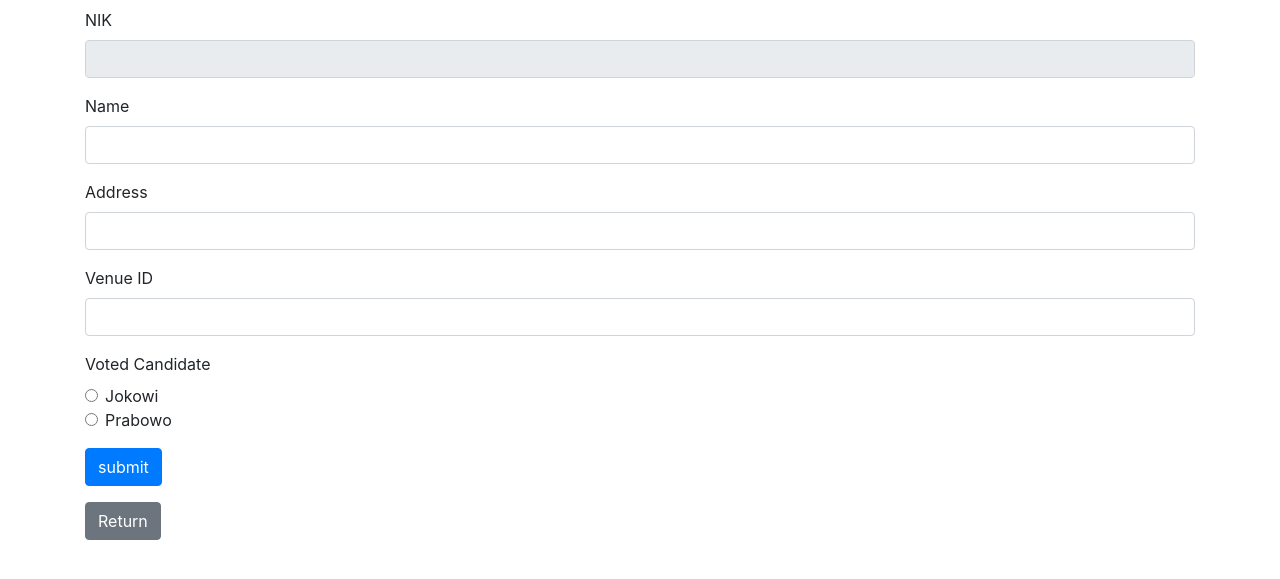
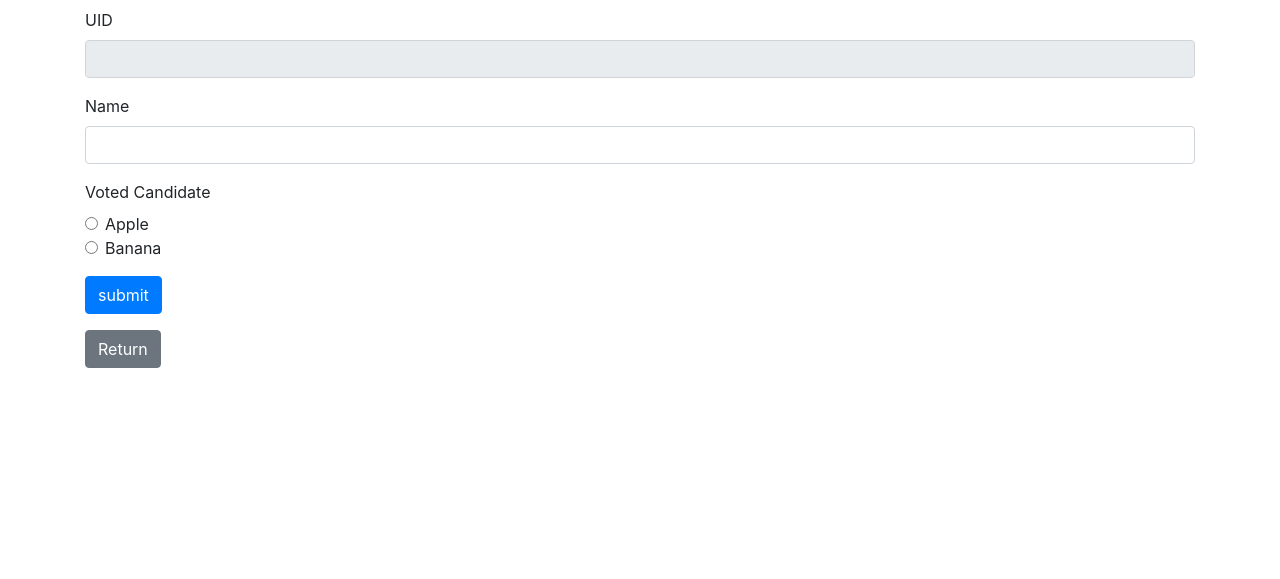
Before and after one commit to adrikacang/e-vote, a Flask app: template app/templates/vote.html in a window 1280 px wide. Shown: the top 579 px of the page. Run offline with Flask 2, Linux system fonts and the light colour scheme; the template is opened without the code that fills it, so the values that code supplies are empty; some libraries are stand-ins or nearby versions.

Commit message:
Add database mechanism update the block status

```diff
--- a/app/templates/login.html
+++ b/app/templates/login.html
@@ -6,9 +6,9 @@
     <div class="row">
       <div class="col-sm">
         <form action="#" method="post">
-          <label for="basic-nik">Please Insert Your NIK </label>
+          <label for="basic-uid">Please Insert Your UID </label>
           <div class="input-group mb-2">
-            <input type="text" name="nik" class="form-control" id="basic-url" aria-describedby="basic-addon3">
+            <input type="text" name="uid" class="form-control" id="basic-url" aria-describedby="basic-addon3">
             <input type="submit" class="btn btn-secondary" value="submit">
           </div>
           {% if error %}
--- a/app/templates/vote.html
+++ b/app/templates/vote.html
@@ -4,30 +4,22 @@
 <div class="container">
   <form action="#" method="post" role="form">
     <div class="form-group">
-      <label for="nik">NIK</label>
-      <input type="text" name="nik" disabled class="form-control" id="basic-url" aria-describedby="basic-addon3" value={{nik}}>
+      <label for="uid">UID</label>
+      <input type="text" name="uid" disabled class="form-control" id="basic-url" aria-describedby="basic-addon3" value={{uid}}>
     </div>
     <div class="form-group">
       <label for="name">Name</label>
       <input type="text" name="name" class="form-control" id="basic-url" aria-describedby="basic-addon3">
     </div>
     <div class="form-group">
-      <label for="address">Address</label>
-      <input type="text" name="address" class="form-control" id="basic-url" aria-describedby="basic-addon3">
-    </div>
-    <div class="form-group">
-      <label for="venue_id">Venue ID</label>
-      <input type="text" name="venue_id" class="form-control" id="basic-url" aria-describedby="basic-addon3">
-    </div>
-    <div class="form-group">
       <label for="voted_candidate">Voted Candidate</label>
       <div class="form-check ">
-        <input class="form-check-input" type="radio" name="voted_candidate" id="inlineRadio1" value="Jokowi">
-        <label class="form-check-label" for="inlineRadio1">Jokowi</label>
+        <input class="form-check-input" type="radio" name="voted_candidate" id="inlineRadio1" value="Apple">
+        <label class="form-check-label" for="inlineRadio1">Apple</label>
       </div>
       <div class="form-check">
-        <input class="form-check-input" type="radio" name="voted_candidate" id="inlineRadio2" value="Prabowo">
-        <label class="form-check-label" for="inlineRadio2">Prabowo</label>
+        <input class="form-check-input" type="radio" name="voted_candidate" id="inlineRadio2" value="Banana">
+        <label class="form-check-label" for="inlineRadio2">Banana</label>
       </div>
     </div>
     <div class="form-group">
--- a/node_server.py
+++ b/node_server.py
@@ -1,6 +1,7 @@
 from hashlib import sha256
 import json
 import time
+import sqlite3
 
 from flask import Flask, request
 from merkletools import MerkleTools
@@ -47,7 +48,6 @@ class Blockchain:
     def __init__(self):
         self.unconfirmed_transactions = []
         self.chain = []
-        self.niks = []
 
     def create_genesis_block(self):
         """
@@ -167,13 +167,13 @@ peers = set()
 @app.route('/login', methods=['POST'])
 def login():
     tx_data = request.get_json()
-    required_fields = ["nik"]
+    required_fields = ["uid"]
 
     for field in required_fields:
         if not tx_data.get(field):
             return "Invalid transaction data", 404
 
-    if tx_data["nik"] in blockchain.niks:
+    if is_user_exist(tx_data["uid"]):
         return "Voter has been voted", 400
 
     return "Voter has not been voted", 200
@@ -184,13 +184,13 @@ def login():
 @app.route('/new_transaction', methods=['POST'])
 def new_transaction():
     tx_data = request.get_json()
-    required_fields = ["name", "nik", "address", "venue_id", "voted_candidate"]
+    required_fields = ["name", "uid", "voted_candidate"]
 
     for field in required_fields:
         if not tx_data.get(field):
             return "Invalid transaction data", 404
 
-    if tx_data["nik"] in blockchain.niks:
+    if is_user_exist(tx_data["uid"]):
         return "This voter has been voted", 400
 
     tx_data_str = json.dumps(tx_data)
@@ -198,7 +198,7 @@ def new_transaction():
 
     blockchain.add_new_transaction(tx_data)
     tx_leaf_index = len(blockchain.unconfirmed_transactions) - 1 #get leaf index
-    blockchain.niks.append(tx_data['nik'])
+    register_user(tx_data['uid'])
     return "<p> Vote has been requested, please note the following data for verifaction purpose. </p> <p> vote hash: " + tx_data_hash + "</p> <p>leaf index: " +  str(tx_leaf_index) + "</p>", 201
 
 
@@ -327,8 +327,8 @@ def get_pending_tx():
 @app.route('/count_vote', methods=['GET'])
 def count_vote():
     candidates = {
-        "Jokowi": 0,
-        "Prabowo": 0
+        "Apple": 0,
+        "Banana": 0
     }
     for block in blockchain.chain:
         for transaction in block.transactions:
@@ -391,3 +391,44 @@ def announce_new_block(block):
 
 # Uncomment this line if you want to specify the port number in the code
 #app.run(debug=True, port=8000)
+
+
+#database to register users
+def register_user(uid):
+  try:
+    sqliteConnection = sqlite3.connect('test.db')
+    cursor = sqliteConnection.cursor()
+
+    sqlite_insert_with_param = """INSERT INTO USERS(uid) VALUES (?);"""
+
+    cursor.execute(sqlite_insert_with_param, (uid,))
+    sqliteConnection.commit()
+    cursor.close()
+  except sqlite3.Error as error:
+    print("Failed to insert Python variable into sqlite table", error)
+  finally:
+        if (sqliteConnection):
+            sqliteConnection.close()
+            print("The SQLite connection is closed")
+
+def is_user_exist(uid):
+  try:
+    result = False
+    sqliteConnection = sqlite3.connect('test.db')
+    cursor = sqliteConnection.cursor()
+
+    sql_select_query = """select * from USERS where uid = ?"""
+    cursor.execute(sql_select_query, (uid,))
+    records = cursor.fetchall()
+    for row in records:
+      if row[1] == uid:
+          result = True
+    cursor.close()
+    sqliteConnection.close()
+  except sqlite3.Error as error:
+    print("Failed to read data from sqlite table", error)
+  finally:
+    if (sqliteConnection):
+      sqliteConnection.close()
+      print("The SQLite connection is closed")
+    return result
```
Also changed, not shown: app/views.py (+9 -13 lines), database.py (added, +17 -0 lines), README.md, 1 other file.
